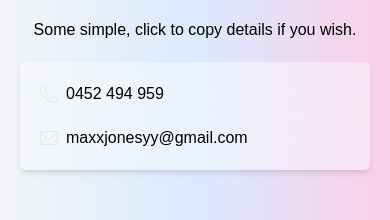
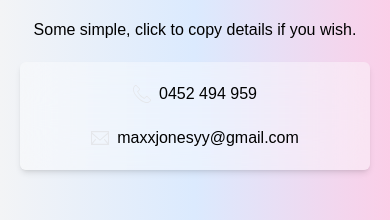
Before and after one commit to maxxjonesyy/portfolio, a React (Vite) app: page /contact in a window 390 px wide. Shown: the part 358-578 px from the top of the page. Built offline with nearby package versions, Linux system fonts and the light colour scheme; a web font is replaced by a local one.

Commit message:
center contact details on mobile

```diff
--- a/src/views/Contact.tsx
+++ b/src/views/Contact.tsx
@@ -38,7 +38,7 @@ function Contact() {
         Some simple, click to copy details if you wish.
       </p>
 
-      <div className='background-glass flex flex-wrap gap-5 p-5 mt-5'>
+      <div className='background-glass flex flex-wrap justify-center md:justify-normal gap-5 p-5 mt-5'>
         <button
           className='text-body flex items-center gap-2 hover:opacity-60'
           aria-label='Copy my phone number to clipboard'
```
